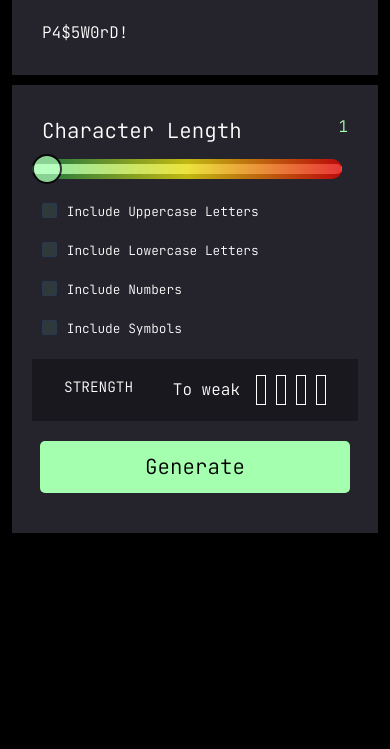
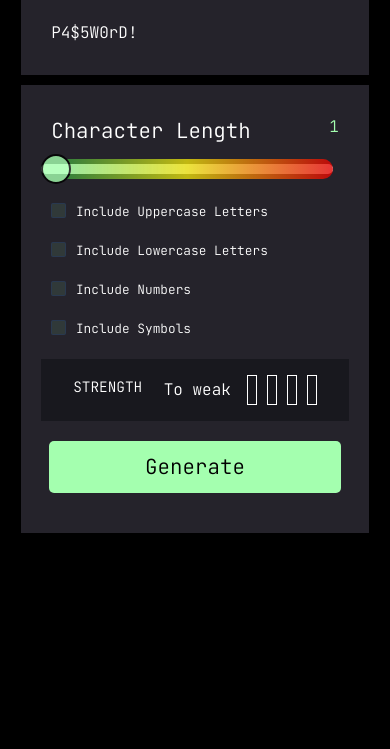
Before and after one commit to MertSolgun/passwordGenerator, a plain HTML site: page index.html in a window 390 px wide. Shown: the part 95-844 px from the top of the page. Drawn offline with nearby package versions, Linux system fonts and the light colour scheme; some packages are replaced by stand-ins of ours; a script that the page names is missing.

Commit message:
lastcommit

```diff
--- a/style.css
+++ b/style.css
@@ -10,7 +10,7 @@
 body {
   background-color: #000;
   font-family: "JetBrains Mono", monospace;
-  overflow-x: hidden;
+  overflow: hidden;
 }
 
 .container {
@@ -162,10 +162,10 @@ input[type="checkbox"] {
 
 @media (max-width: 400px) {
   .actionContainer {
-    width: 100%;
+    width: 95%;
   }
   .input {
-    width: 100%;
+    width: 95%;
   }
   .input i {
     font-size: 1.3rem;
```
